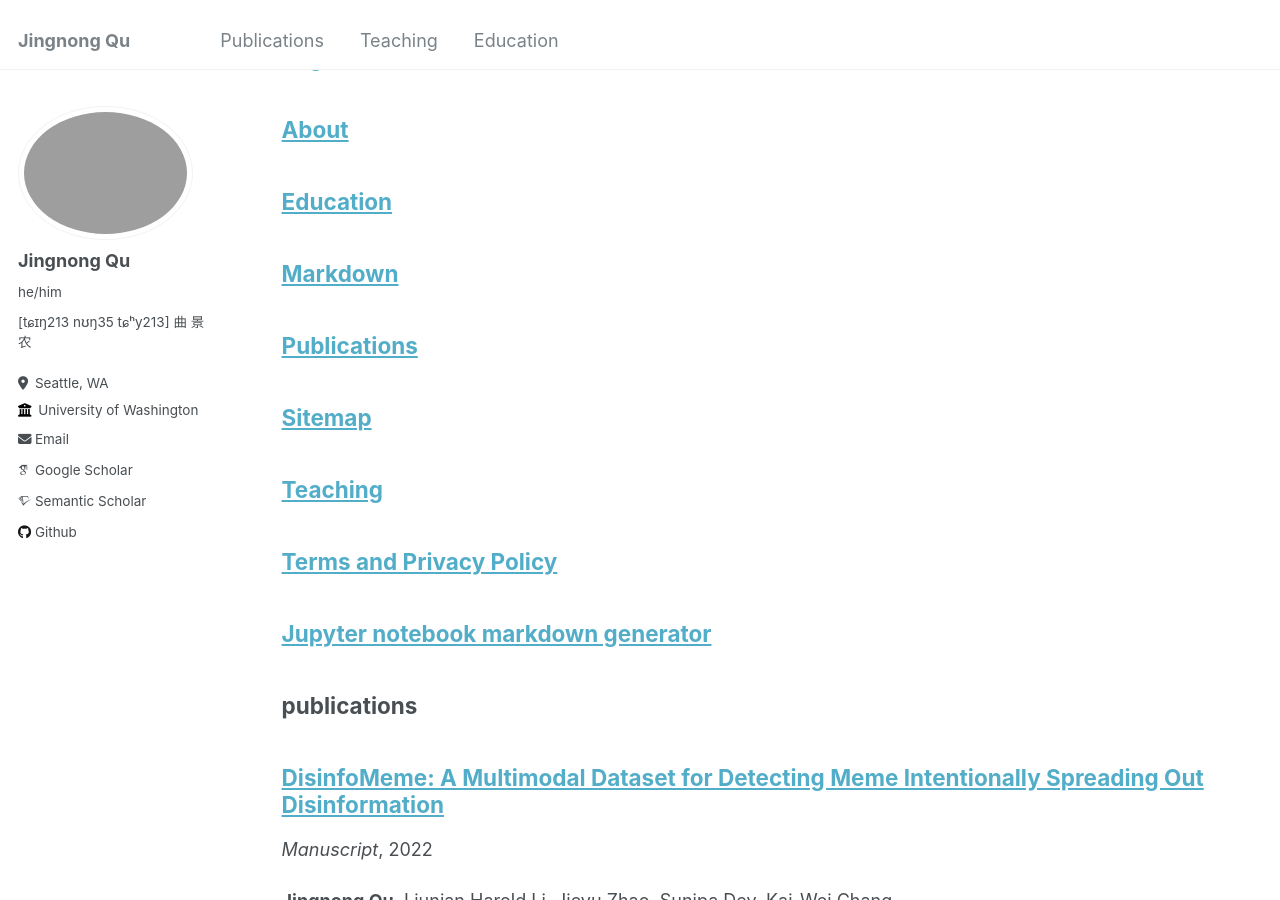
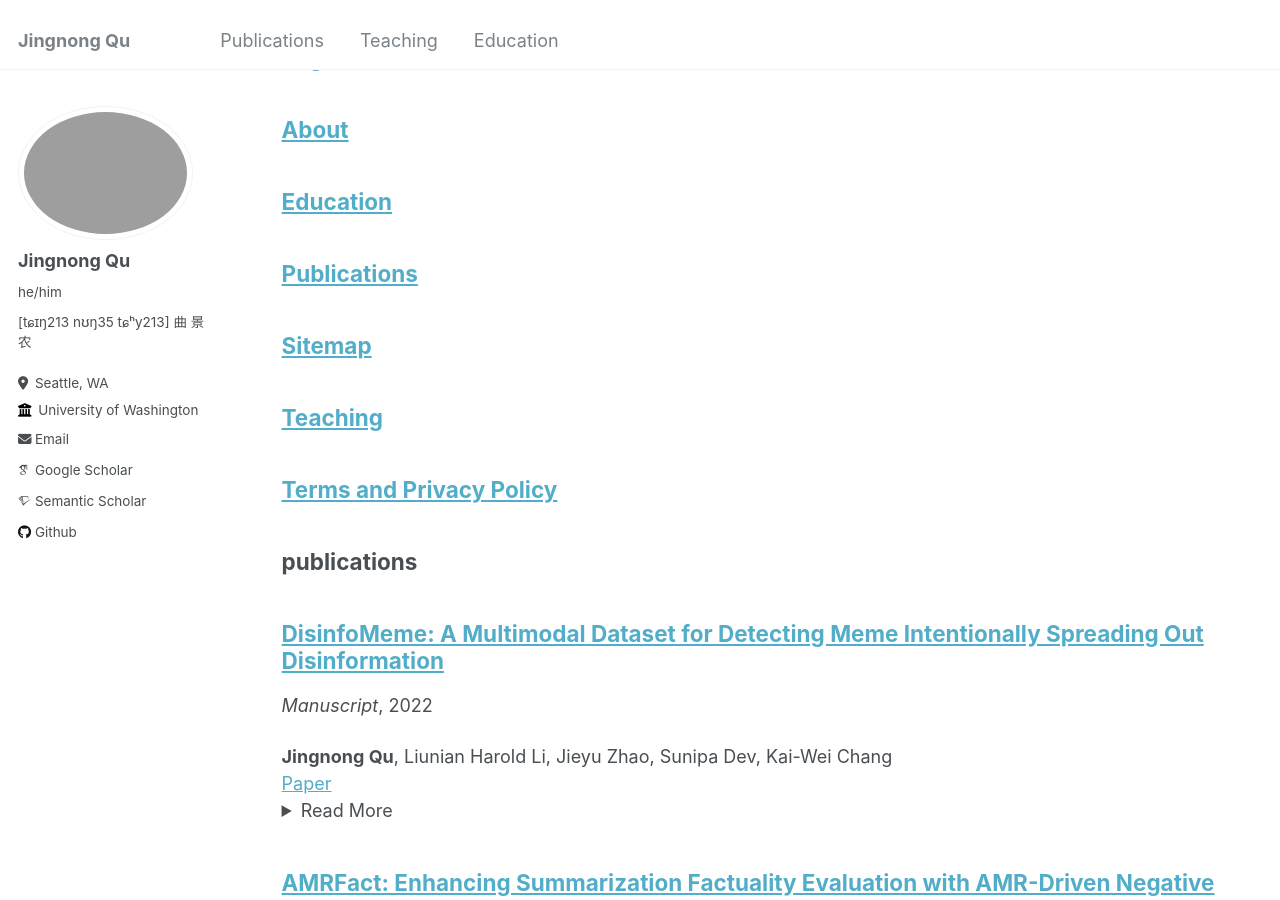
Before and after one commit to jingnongqu/jingnongqu.github.io, a Jekyll site: the page built from _pages/sitemap.md, in a window 1280 px wide and 900 px high, scrolled down 279 px. Built offline with Jekyll 4.4.1, drawn with Linux system fonts in a browser that asks for light colours; some web fonts are replaced; part of the change alters nothing that is shown.

Commit message:
Fix social previews and JSON-LD, exclude template scaffolding, load MathJax on demand
- og:description was gated on page.excerpt, so pages without one (including the
  homepage) emitted none despite site.description being set; og:image had no
  site-level fallback at all. Link previews were a bare title.
- JSON-LD Person block emitted "sameAs": null; now populated with the Scholar,
  Semantic Scholar and GitHub profiles, and suppressed entirely if empty.
- /markdown/, /markdown_generator/ and /talkmap/ were AcademicPages scaffolding
  being built and indexed as real pages.
- Dropped the render-blocking es6 polyfill (MathJax 3 has not needed it in years)
  and made MathJax load only where math is present, or where mathjax: true is set.

Verified against a local Jekyll build.

Co-Authored-By: Claude Opus 5 <noreply@anthropic.com>

```diff
--- a/_config.yml
+++ b/_config.yml
@@ -126,13 +126,16 @@ facebook:
   username               :
   app_id                 :
   publisher              :
-og_image                 :  # Open Graph/Twitter default site image
+og_image                 : "profile.png" # Open Graph/Twitter default site image
 # For specifying social profiles
 # - https://developers.google.com/structured-data/customize/social-profiles
 social:
   type                   : # Person or Organization (defaults to Person)
   name                   : # If the user or organization name differs from the site's name
   links: # An array of links to social media profiles
+    - "https://scholar.google.com/citations?hl=en&user=6Lxm9HMAAAAJ"
+    - "https://www.semanticscholar.org/author/Jingnong-Qu/2266841207"
+    - "https://github.com/jingnongqu"
 
 
 # Analytics
@@ -171,6 +174,12 @@ exclude:
   - package.json
   - tmp
   - vendor
+  # AcademicPages template scaffolding — was being built and indexed as real pages
+  - _pages/markdown.md
+  - markdown_generator
+  - talkmap
+  - talkmap.ipynb
+  - talkmap.py
 keep_files:
   - .git
   - .svn
--- a/_includes/head/custom.html
+++ b/_includes/head/custom.html
@@ -25,8 +25,18 @@
 <link rel="stylesheet" href="{{ base_path }}/assets/css/academicons.css"/>
 
 
-<!-- Support for MatJax -->
-<script src="https://cdnjs.cloudflare.com/polyfill/v3/polyfill.min.js?features=es6"></script>
+{% comment %}
+  MathJax, loaded only on pages that actually use math.
+  The es6 polyfill that used to sit here was removed: it was render-blocking (no
+  async/defer) and MathJax 3 has not needed it on any current browser for years.
+  kramdown delimits both inline and display math with $$, so that check covers
+  ordinary usage; set `mathjax: true` in a page's front matter to force it on.
+{% endcomment %}
+{% assign has_math = false %}
+{% if page.mathjax %}{% assign has_math = true %}{% endif %}
+{% if page.content contains "$$" %}{% assign has_math = true %}{% endif %}
+{% if has_math %}
 <script id="MathJax-script" async src="https://cdn.jsdelivr.net/npm/mathjax@3/es5/tex-mml-chtml.js"></script>
+{% endif %}
 
 <!-- end custom head snippets -->
--- a/_includes/seo.html
+++ b/_includes/seo.html
@@ -48,7 +48,7 @@
   <meta property="og:url" content="{{ page.url | prepend: seo_url | replace: "/index.html", "/" }}">
 {% endif %}
 
-{% if page.excerpt %}
+{% if seo_description %}
   <meta property="og:description" content="{{ seo_description }}">
 {% endif %}
 
@@ -87,6 +87,8 @@
   <meta property="og:image" content="{% if page.header.image contains "://" %}{{ page.header.image }}{% else %}{{ page.header.image | prepend: "/images/" | prepend: base_path }}{% endif %}">
 {% elsif page.header.overlay_image %}
   <meta property="og:image" content="{% if page.header.overlay_image contains "://" %}{{ page.header.overlay_image }}{% else %}{{ page.header.overlay_image | prepend: "/images/" | prepend: base_path }}{% endif %}">
+{% elsif site.og_image %}
+  <meta property="og:image" content="{% if site.og_image contains "://" %}{{ site.og_image }}{% else %}{{ site.og_image | prepend: "/images/" | prepend: base_path }}{% endif %}">
 {% endif %}
 
 {% if page.date %}
@@ -118,8 +120,8 @@
       "@context" : "http://schema.org",
       "@type" : "{% if site.social.type %}{{ site.social.type }}{% else %}Person{% endif %}",
       "name" : "{{ site.social.name | default: site.name }}",
-      "url" : {{ seo_url | jsonify }},
-      "sameAs" : {{ site.social.links | jsonify }}
+      "url" : {{ seo_url | jsonify }}{% if site.social.links and site.social.links != empty %},
+      "sameAs" : {{ site.social.links | jsonify }}{% endif %}
     }
   </script>
 {% endif %}
```
